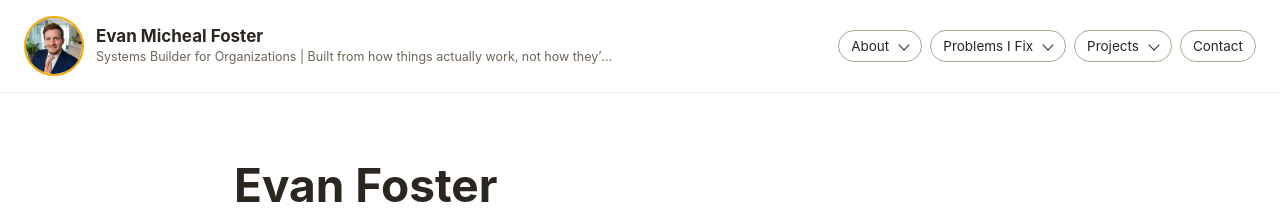
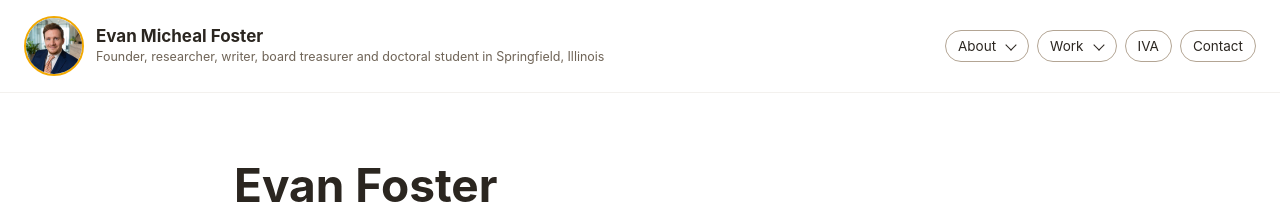
Before and after one commit to efost7873/evanmichealfoster.com, a Jekyll site: the page built from index.md, in a window 1280 px wide. Shown: the top 220 px of the page. Built offline with Jekyll 4.4.1, drawn with Linux system fonts in a browser that asks for light colours.

Commit message:
Update header with new tagline and navigation links

```diff
--- a/_includes/header.html
+++ b/_includes/header.html
@@ -8,7 +8,7 @@
     <div class="site-identity">
       <a href="/" class="site-name">Evan Micheal Foster</a>
       <div class="site-tagline">
-        Systems Builder for Organizations | Built from how things actually work, not how they&rsquo;re supposed to
+        Founder, researcher, writer, board treasurer and doctoral student in Springfield, Illinois
       </div>
     </div>
   </div>
@@ -18,33 +18,24 @@
     <details class="nav-dropdown">
       <summary class="nav-button">About</summary>
       <div class="nav-dropdown-menu nav-dropdown-menu-compact">
-        <a href="/about/">About Me</a>
+        <a href="/about/">About</a>
+        <a href="/academics/">Academics</a>
         <a href="/350-chicago/">350 Chicago</a>
-        <a href="/academics/">Academics</a>
+        <a href="/springfield/">Springfield</a>
       </div>
     </details>
 
     <details class="nav-dropdown">
-      <summary class="nav-button">Problems I Fix</summary>
-      <div class="nav-dropdown-menu">
-        <a href="/problems/">All Problems</a>
-        <a href="/approval-bottlenecks/">What Approval Waste Actually Looks Like</a>
-        <a href="/slow-decisions-decision-rights/">Why Decisions Drag When the Answer Is Already Obvious</a>
-        <a href="/stalled-strategy-execution/">Why Plans Die After the Retreat</a>
-        <a href="/unclear-roles-duplicate-work/">What Role Confusion Looks Like in Real Work</a>
-        <a href="/silos-broken-handoffs/">What Gets Lost Between Teams</a>
-      </div>
-    </details>
-
-    <details class="nav-dropdown">
-      <summary class="nav-button">Projects</summary>
+      <summary class="nav-button">Work</summary>
       <div class="nav-dropdown-menu nav-dropdown-menu-compact">
         <a href="/projects/">Projects</a>
         <a href="/research/">Research</a>
         <a href="/writing/">Writing</a>
+        <a href="/always-over-capacity/">Always Over Capacity</a>
       </div>
     </details>
 
+    <a class="nav-button" href="https://ivasolution.com/">IVA</a>
     <a class="nav-button" href="/contact/">Contact</a>
   </nav>
 
```
